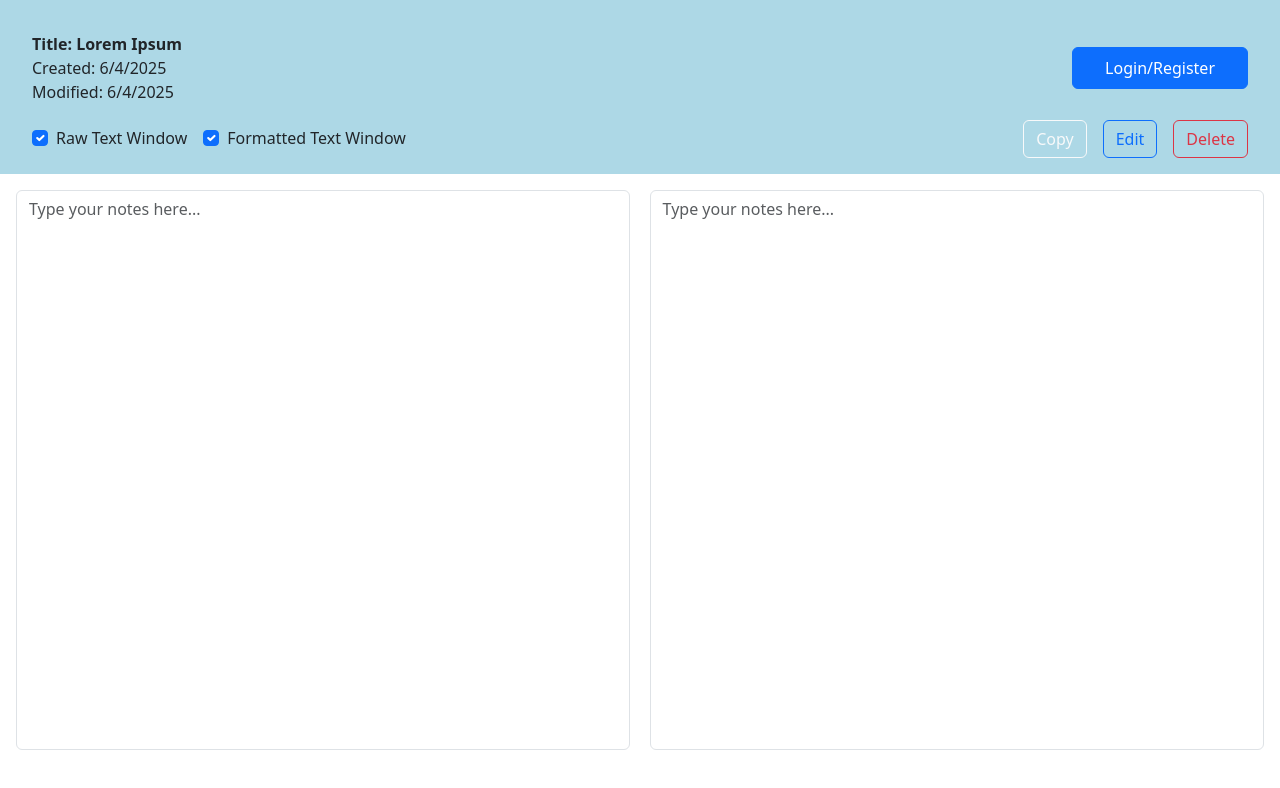
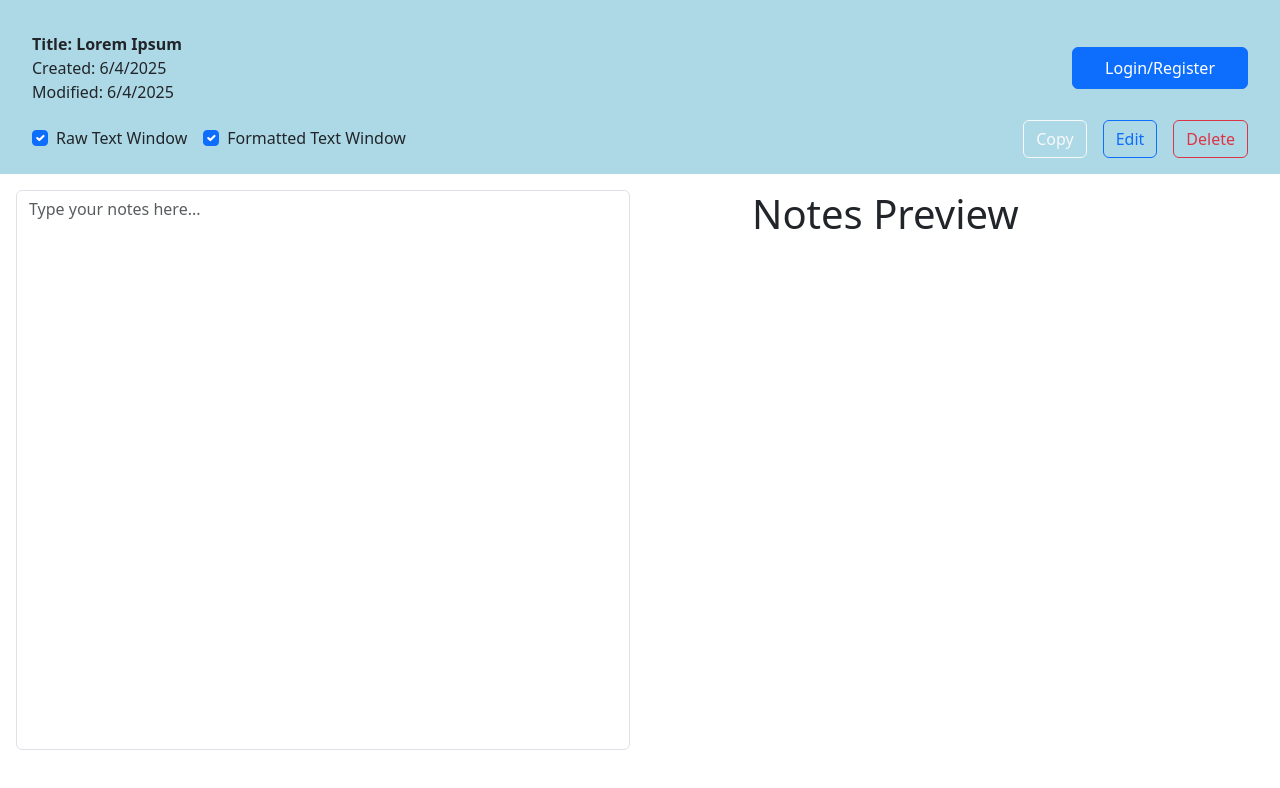
Before and after one commit to Checkmate-Chris1/GeekPad, a React (Vite) app: page / in a window 1280 px wide. Shown: the top 788 px of the page. Built offline with nearby package versions, Linux system fonts and the light colour scheme.

Commit message:
code simplified
export default function instead of function declaration and export default function on separate line + other stuff

```diff
--- a/src/components/NotesHeader.tsx
+++ b/src/components/NotesHeader.tsx
@@ -1,10 +1,12 @@
-import { useState } from 'react';
 import './NotesHeader.css';
 
-function NotesHeader() {
-    const [title, setTitle] = useState('Lorem Ipsum');
-    const [createdDate, setCreatedDate] = useState('6/4/2025');
-    const [modifiedDate, setModifiedDate] = useState('6/4/2025');
+interface Props {
+    title: string;
+    createdDate: string;
+    modifiedDate: string;
+}
+
+export default function NotesHeader({ title, createdDate, modifiedDate }: Props) {
 
     return (
         <div id="notes-header">
@@ -37,5 +39,3 @@ function NotesHeader() {
         </div>
     );
 }
-
-export default NotesHeader;
--- /dev/null
+++ b/src/components/NotesPreview.css
@@ -0,0 +1,3 @@
+#notes-preview {
+    width: 40vw;
+}
--- /dev/null
+++ b/src/components/NotesPreview.tsx
@@ -0,0 +1,10 @@
+import "./NotesPreview.css";
+
+export default function NotesPreview() {
+  return (
+    <div id="notes-preview">
+      <h1>Notes Preview</h1>
+      <p>{document.getElementById("notes-textarea")?.innerText}</p>
+    </div>
+  );
+}
--- a/src/components/NotesTextArea.tsx
+++ b/src/components/NotesTextArea.tsx
@@ -1,12 +1,10 @@
 import './NotesTextArea.css';
 
-function NotesTextArea() {
+export default function NotesTextArea() {
     return (
-        <div className="notes-textarea">
+        <div id="notes-textarea">
             <textarea className="form-control" placeholder="Type your notes here..." />
         </div>
 
     )
 }
-
-export default NotesTextArea;
--- a/src/main.tsx
+++ b/src/main.tsx
@@ -5,7 +5,6 @@ import NoteEditor from './pages/NoteEditor.tsx'
 
 createRoot(document.getElementById('root')!).render(
   <StrictMode>
-    {/* <App /> */}
     <NoteEditor />
   </StrictMode>,
 )
--- a/src/pages/NoteEditor.css
+++ b/src/pages/NoteEditor.css
@@ -5,7 +5,7 @@
     padding: 1rem;
 }
 
-.notes-textarea {
+#notes-textarea {
     width: 48vw;
 }
 
--- a/src/pages/NoteEditor.tsx
+++ b/src/pages/NoteEditor.tsx
@@ -1,19 +1,23 @@
 import NotesHeader from '../components/NotesHeader';
 import NotesTextArea from '../components/NotesTextArea';
-// import NotesPreview from '../components/NotesPreview';
+import NotesPreview from '../components/NotesPreview';
+import { useEffect, useState } from 'react';
 import './NoteEditor.css'
 
-function noteEditor() {
+export default function NoteEditor() {
+    const [title, setTitle] = useState('Lorem Ipsum');
+    const [createdDate, setCreatedDate] = useState('6/4/2025');
+    const [modifiedDate, setModifiedDate] = useState('6/4/2025');
+    const [text, setText] = useState('');
+
     return (
         <>
-            <NotesHeader />
+            <NotesHeader title={title} createdDate={createdDate} modifiedDate={modifiedDate} />
 
             <div id="pane-holder">
                 <NotesTextArea />
-                <NotesTextArea /> {/* <NotesPreview /> */}
+                <NotesPreview />
             </div>
         </>
     );
 }
-
-export default noteEditor;
```
